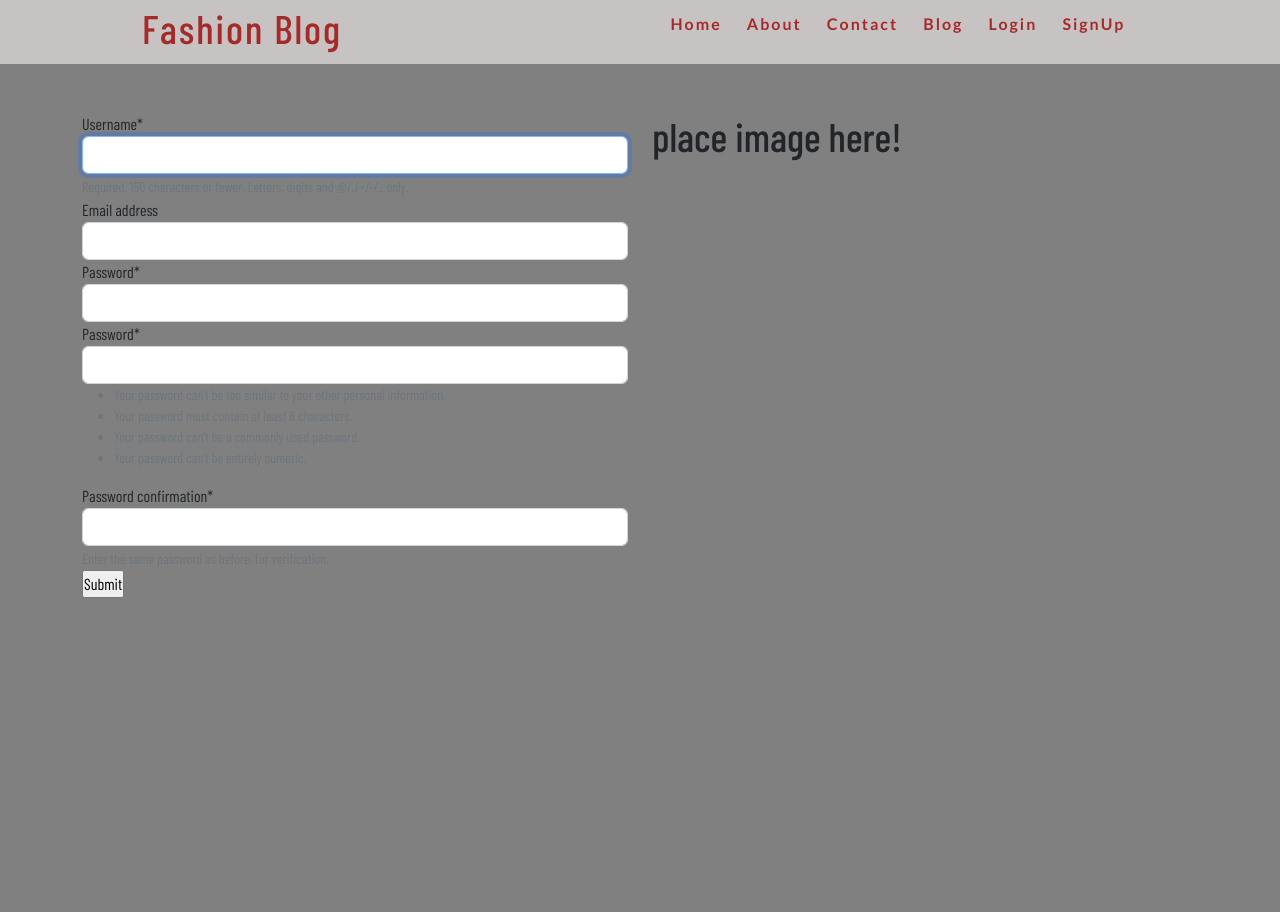
After one commit to Lyndiewae/backend, a Django app: page /signup/ in a window 1280 px wide. The commit adds this page. Run offline with Django 4.2, Linux system fonts and the light colour scheme; some libraries are stand-ins or nearby versions; some web fonts are replaced.

Commit message:
user authentication created

```diff
--- /dev/null
+++ b/accounts/forms.py
@@ -0,0 +1,9 @@
+from django.contrib.auth.models import User
+from django.contrib.auth.forms import UserCreationForm
+
+
+#create user form as a class
+class CreateUserForm(UserCreationForm):
+    class Meta:
+        model = User
+        fields = ['username','email','password']
--- /dev/null
+++ b/accounts/templates/registration/signup.html
@@ -0,0 +1,25 @@
+{% extends "base.html" %}
+{% load crispy_forms_tags %}
+
+{% block content %}
+<section class="vh-100">
+    <div class="container h-100">
+        <div class="row">
+            <div class="col-6">
+                {% if form.errors%}
+                <p>There's an Error</p>
+
+                {% endif %}
+                <form action="{% url 'accounts:signup'%}" method="post">
+                    {% csrf_token %}
+                    {{form|crispy}}
+                <input type="submit" value="Submit">
+                </form>
+            </div>
+            <div class="col-6">
+                <h1>place image here!</h1>
+            </div>
+        </div>
+    </div>
+</section>
+{% endblock %}
--- a/accounts/urls.py
+++ b/accounts/urls.py
@@ -7,8 +7,7 @@ from .import views
 app_name = 'accounts'
 
 urlpatterns = [
-    path("accounts/login", views.loginView, name = 'login'),
-    path("", ),
-    path("",),
-    path("",),
+    path('signup/', views.registerView, name='signup'),
+    path('<pk>/update', views.UserEditView.as_view(), name="edit_profile")
+
 ]
--- a/accounts/views.py
+++ b/accounts/views.py
@@ -1,8 +1,34 @@
 from django.shortcuts import render, redirect
 from django.contrib.auth import authenticate, login, logout
 from django.contrib import messages
-from requests import request
+from django.urls import reverse_lazy
+from django.views.generic import UpdateView
+from django.contrib.auth.forms import UserChangeForm
+from django.contrib.auth.models import User
+# from requests import request
+from .forms import CreateUserForm
 
 # Create your views here.
-def loginView(request):
-    return render(request, "authenticate/login.html")
+
+
+def registerView(request):
+    form = CreateUserForm()
+    if  request.method =='POST':
+        if form.is_valid():
+          form.save()
+          username = form.cleaned_data['username']
+          email = form.cleaned_data['email']
+          password = form.cleaned_data['password']
+          user = authenticate(username=username, password=password, email=email)
+          login(request, user)
+          messages.success(redirect, 'Account created successfully')
+          return redirect('blog:profile')
+    else:
+        form = CreateUserForm()
+    return render(request, 'registration/signup.html', {'form':form})
+
+class UserEditView(UpdateView):
+    model = User
+    form_class = UserChangeForm
+    template_name = 'registration/editprofile.html'
+    success_url = reverse_lazy ("blog:profile")
--- /dev/null
+++ b/blog/templates/about.html
@@ -0,0 +1 @@
+{% extends 'base.html' %}
--- a/blog/authenticate/login.html
+++ b/blog/templates/authenticate/login.html
@@ -9,7 +9,7 @@
         <h2>Log In</h2>
         <form method = "post" class="form">
             {% csrf_token %}
-            {{ form|cripsy }}
+            {{form|crispy}}
             <button type="submit">Login</button>
             <p class="text-center">Hahaha You don't have an account <a href="#">Create an account!</a>.</p>
         </form>
--- a/blog/templates/base.html
+++ b/blog/templates/base.html
@@ -16,10 +16,21 @@
         <div class="logo"><h1>Fashion Blog</h1></div>
         <ul class="nav-links">
             <li><a href="">Home</a></li>
-            <li><a href="">About</a></li>
-            <li><a href="">Contact</a></li>
+            <li><a href="{% url 'blog:about' %}">About</a></li>
+            <li><a href="{% url 'blog:contact' %}">Contact</a></li>
             <li><a href="">Blog</a></li>
+            {% if user.is_authenticated %}
+            <li><a href="{% url 'blog:logout' %}">Logout</a></li>
+            {% else %}
+
             <li class="nav-item"><a href="{% url 'blog:login' %}" class="nav-liks">Login</a></li>
+            <li><a href="{% url 'accounts:signup' %}">SignUp</a></li>
+            {% endif %}
+
+            {% if request.user_authenticated %}
+            <li>Heyy! {{request.user}}</li>
+            {% endif %}
+
         </ul>
         <div class="burger">
             <div class="line1"></div>
@@ -27,6 +38,17 @@
             <div class="line3"></div>
         </div>
     </nav>
+
+    <div class="container mt-5">
+        {% if messages %}
+            {% for message in messages %}
+                <div class="alert alert-danger mt-5" role="alert">
+                {{ message }}
+                </div>
+            {% endfor %}
+        {% endif %}
+    </div>
+
     {% block content %}
 
     {% endblock content %}
--- /dev/null
+++ b/blog/templates/contact.html
@@ -0,0 +1 @@
+{% extends 'base.html' %}
--- /dev/null
+++ b/blog/templates/profile.html
@@ -0,0 +1,4 @@
+{% extends "base.html" %}
+{% block content %}
+<a href="{% url 'accounts:edit_profile' user.id %}">edit profile</a>
+{% endblock %}
--- a/blog/urls.py
+++ b/blog/urls.py
@@ -1,15 +1,19 @@
+from django import views
 from django.urls import path
-from blog.views import lindz
-from blog.views import MyViews, book_list, Post_list, post_detail
-from .views import loginView
+
+from blog.views import  book_list, Post_list, post_detail, profileView, loginView, logoutView, contactView, aboutView
+
 
 
 app_name = 'blog'
 
 urlpatterns = [
+    path("contact/", contactView, name="contact"),
+    path("about/", aboutView, name="about"),
     path("login/", loginView, name="login"),
+    path('profile/', profileView, name='profile'),
+    path('profile/', logoutView, name="logout"),
     path("book_list/", book_list),
     path("", Post_list ),
-    path("about/", MyViews.as_view(), name= "home"),
     path('<int:year>/<int:month>/<int:day>/<slug:post>/', post_detail, name= 'post_detail'),
     ]
--- a/introtodjango/urls.py
+++ b/introtodjango/urls.py
@@ -23,6 +23,7 @@ urlpatterns = [
     path('admin/', admin.site.urls),
     path('', include('blog.urls')),
     path("ecom/", include("ecommerce.urls")),
+    path('', include("accounts.urls")),
 ]
 
 if settings.DEBUG:
--- a/static/css/app.css
+++ b/static/css/app.css
@@ -53,9 +53,9 @@ nav{
 .nav-links a{
     color: var(--text-color);
     text-decoration: none;
-    letter-spacing: 3px;
+    letter-spacing: 2px;
     font-weight: bold;
-    font-size: 1.3rem;
+    font-size: 1rem;
     font-family: var(--headling-font);
 }
 
@@ -159,7 +159,7 @@ nav > .burger > div{
     text-decoration: none;
 }
 .active{
-    background-color: black;
+    background-color: grey;
     color: antiquewhite;
 }
 .card-wrapper{
```
Also changed, not shown: accounts/templates/registration/editprofile.html (added, +10 -0 lines), blog/views.py (+16 -3 lines), introtodjango/settings.py (+7 -0 lines), db.sqlite3, 1 other file.
